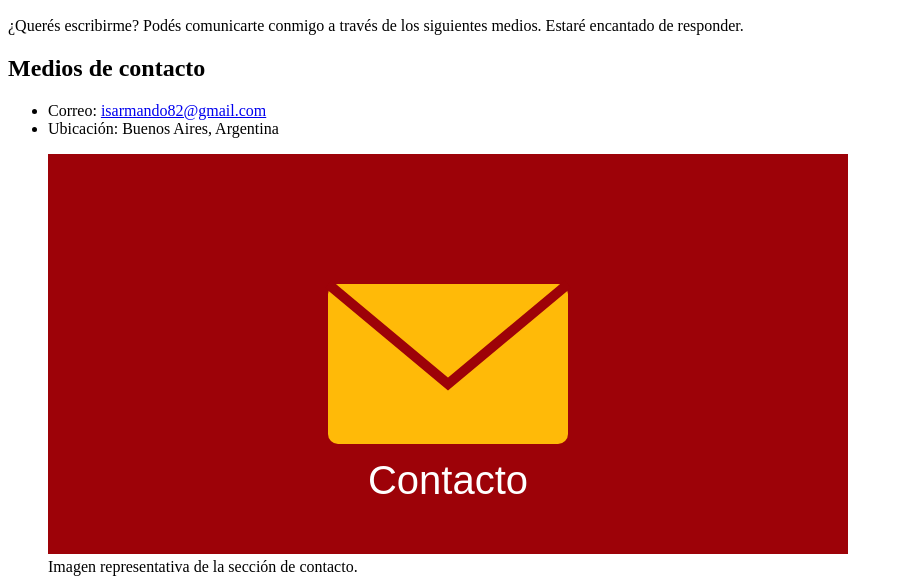
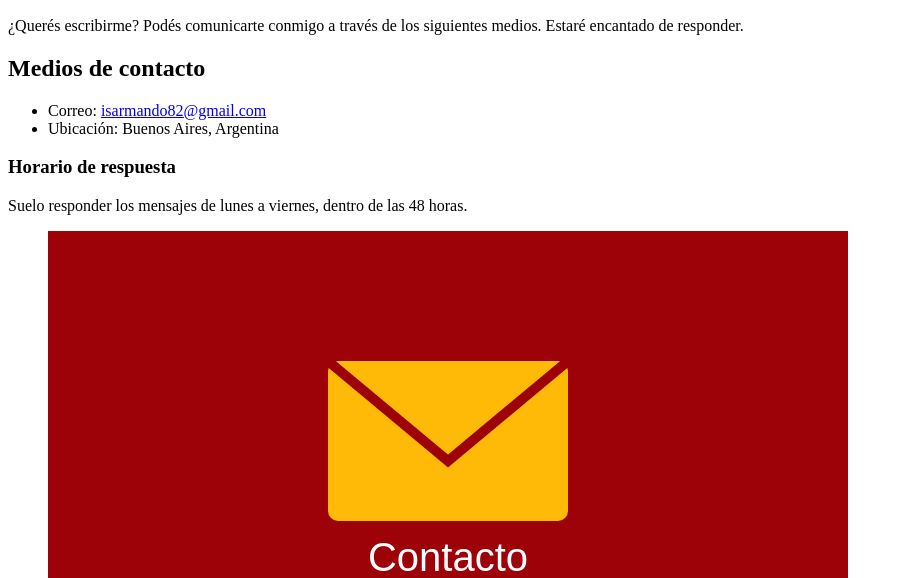
Before and after one commit to isarmando82/mi-sitio-web, a plain HTML site: page pages/contacto.html in a window 1280 px wide. Shown: the part 224-802 px from the top of the page, without its empty margins (0-903 px from the left). Drawn offline with Linux system fonts and the light colour scheme.

Commit message:
Add files via upload

```diff
--- a/pages/contacto.html
+++ b/pages/contacto.html
@@ -16,7 +16,7 @@
 
     <nav aria-label="Navegación principal">
       <ul>
-        <li><a href="inicio.html">Inicio</a></li>
+        <li><a href="../index.html">Inicio</a></li>
         <li><a href="sobre-mi.html">Sobre mí</a></li>
         <li><a href="proyectos.html">Proyectos</a></li>
         <li><a href="contacto.html">Contacto</a></li>
@@ -32,11 +32,18 @@
         medios. Estaré encantado de responder.
       </p>
 
-      <h2>Medios de contacto</h2>
-      <ul>
-        <li>Correo: <a href="mailto:isarmando82@gmail.com">isarmando82@gmail.com</a></li>
-        <li>Ubicación: Buenos Aires, Argentina</li>
-      </ul>
+      <article>
+        <h2>Medios de contacto</h2>
+        <ul>
+          <li>Correo: <a href="mailto:isarmando82@gmail.com">isarmando82@gmail.com</a></li>
+          <li>Ubicación: Buenos Aires, Argentina</li>
+        </ul>
+
+        <h3>Horario de respuesta</h3>
+        <p>
+          Suelo responder los mensajes de lunes a viernes, dentro de las 48 horas.
+        </p>
+      </article>
 
       <figure>
         <img src="../img/contacto.svg" width="800" height="400"
```
Also changed, not shown: pages/proyectos.html (+1 -1 lines), pages/sobre-mi.html (+3 -1 lines).
